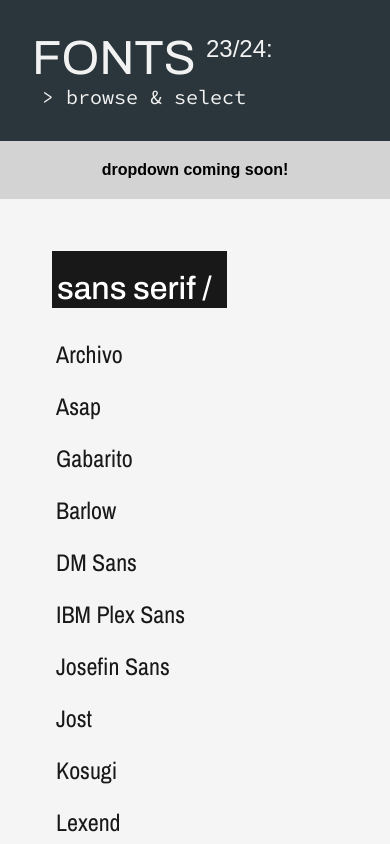
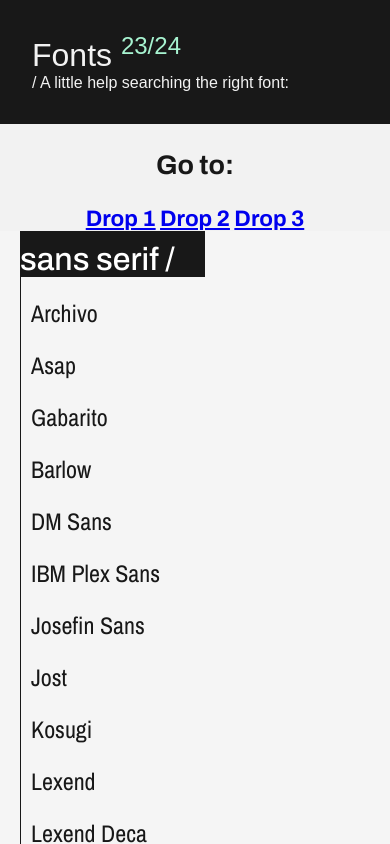
Before and after one commit to elbob-mx/desing-fonts, a plain HTML site: page index.html in a window 390 px wide. Shown: the top 844 px of the page. Drawn offline with nearby package versions, Linux system fonts and the light colour scheme; a web font is replaced by a local one.

Commit message:
major uodate

```diff
--- a/index.html
+++ b/index.html
@@ -5,34 +5,50 @@
     <meta charset="UTF-8">
     <meta name="viewport" content="width=device-width, initial-scale=1.0">
     <title>Fonts 23/24:</title>
+    <link rel="shortcut icon" href="./img/favicon-wg.svg" type="image/x-icon" />
     <link rel="stylesheet" href="style.css">
     <link rel="preconnect" href="https://fonts.googleapis.com">
     <link rel="preconnect" href="https://fonts.gstatic.com" crossorigin>
     <link
-        href="https://fonts.googleapis.com/css2?family=Archivo+Narrow:ital,wght@0,400..700;1,400..700&family=Archivo:ital,wght@0,100..900;1,100..900&family=Gabarito:wght@400..900&family=Source+Code+Pro:ital,wght@0,200..900;1,200..900&display=swap"
+        href="https://fonts.googleapis.com/css2?family=Archivo+Narrow:ital,wght@0,400..700;1,400..700&family=Archivo:ital,wght@0,100..900;1,100..900&family=Gabarito:wght@400..900&family=Manrope:wght@200..800&family=Source+Code+Pro:ital,wght@0,200..900;1,200..900&display=swap"
         rel="stylesheet">
 </head>
 
 <body>
 
     <header>
-        <h1>Fonts <sup>23/24:</sup></h1>
-        <h2>&ensp;> browse & select</h2>
+        <!-- heading -->
+        <div id="heading">
+            <h1>Fonts <sup>23/24</sup></h1>
+            <h2>/ A little help searching the right font: </h2>
+        </div>
+        <!-- dropdown menu -->
+        <div class="dropdown">
+            <button class="dropdown-hover">Go to:</button>
+            <div class="dropdown-menu">
+                <a href="#">Drop 1</a>
+                <a href="#">Drop 2</a>
+                <a href="#">Drop 3</a>
+            </div>
+        </div>
     </header>
 
-    <div id="dropdown">dropdown coming soon!</div>
-
+    <!-- main content -->
+    <main>
         <div class="card-container">
             <!-- sans-serif fonts -->
             <ul class="card">
                 <h3>sans serif /</h3>
+                <div class="list">
                     <li><a href="https://fonts.google.com/specimen/Archivo?query=archivo">Archivo</a></li>
                     <li><a href="https://fonts.google.com/specimen/Asap?query=Asap">Asap</a></li>
                     <li><a href="https://fonts.google.com/specimen/Gabarito?query=gabarito">Gabarito</a></li>
                     <li><a href="https://fonts.google.com/specimen/Barlow?query=barlow">Barlow</a></li>
                     <li><a href="https://fonts.google.com/specimen/DM+Sans?query=DM+Sans">DM Sans</a></li>
-            <li><a href="https://fonts.google.com/specimen/IBM+Plex+Sans?query=IBM+Plex+Sans">IBM Plex Sans</a></li>
-            <li><a href="https://fonts.google.com/specimen/Josefin+Sans?query=Josefin+Sans">Josefin Sans</a></li>
+                    <li><a href="https://fonts.google.com/specimen/IBM+Plex+Sans?query=IBM+Plex+Sans">IBM Plex Sans</a>
+                    </li>
+                    <li><a href="https://fonts.google.com/specimen/Josefin+Sans?query=Josefin+Sans">Josefin Sans</a>
+                    </li>
                     <li><a href="https://fonts.google.com/specimen/Jost?query=Jost">Jost</a></li>
                     <li><a href="https://fonts.google.com/specimen/Kosugi?query=Kosugi">Kosugi</a></li>
                     <li><a href="https://fonts.google.com/specimen/Lexend?query=Lexend">Lexend</a></li>
@@ -43,49 +59,70 @@
                     <li><a href="https://fonts.google.com/specimen/Mukta?query=mukta">Mukta</a></li>
                     <li><a href="https://fonts.google.com/specimen/Oswald?query=oswald">Oswald</a></li>
                     <li><a href="https://fonts.google.com/specimen/Outfit?query=outfit">Outfit</a></li>
+                </div>
             </ul>
 
             <!-- sans wide fonts -->
             <ul class="card">
                 <h3>sans wide /</h3>
+                <div class="list">
                     <li><a href="https://fonts.google.com/specimen/Krona+One?query=Krona+One">Krona One</a></li>
                     <li><a href="https://fonts.google.com/specimen/Lexend+Exa?query=Lexend+Exa">Lexend Exa</a></li>
                     <li><a href="https://fonts.google.com/specimen/Lexend+Mega?query=Lexend+Mega">Lexend Mega</a></li>
                     <li><a href="https://fonts.google.com/specimen/Lexend+Giga?query=Lexend+Giga">Lexend Giga</a></li>
                     <li><a href="https://fonts.google.com/specimen/Michroma?query=Michroma">Michroma</a></li>
+                </div>
             </ul>
 
             <!-- sans rounded -->
             <ul class="card">
                 <h3>sans round /</h3>
+                <div class="list">
                     <li><a href="https://fonts.google.com/specimen/Fredoka?query=Fredoka">Fredoka</a></li>
                     <li><a href="https://fonts.google.com/specimen/Hubballi?query=Hubballi">Hubballi</a></li>
-            <li><a href="https://fonts.google.com/specimen/Kosugi+Maru?query=++++Kosugi+Maru">Kosugi Maru</a></li>
+                    <li><a href="https://fonts.google.com/specimen/Kosugi+Maru?query=++++Kosugi+Maru">Kosugi Maru</a>
+                    </li>
+                </div>
             </ul>
 
             <!-- serif -->
             <ul class="card">
                 <h3>serif /</h3>
-            <li><a href="https://fonts.google.com/specimen/IBM+Plex+Serif?query=IBM+Plex+Serif">IBM Plex Serif</a></li>
+                <div class="list">
+                    <li><a href="https://fonts.google.com/specimen/IBM+Plex+Serif?query=IBM+Plex+Serif">IBM Plex
+                            Serif</a>
+                    </li>
                     <li><a href="https://fonts.google.com/specimen/DM+Serif+Text?query=dm+serif">DM Serif Text</a></li>
-            <li><a href="https://fonts.google.com/specimen/DM+Serif+Display?query=dm+serif">DM Serif Display</a></li>
+                    <li><a href="https://fonts.google.com/specimen/DM+Serif+Display?query=dm+serif">DM Serif Display</a>
+                    </li>
+                </div>
             </ul>
 
             <!-- slab -->
             <ul class="card">
                 <h3>slab /</h3>
-            <li><a href="https://fonts.google.com/specimen/Josefin+Slab?query=Josefin+Slab">Josefin Slab</a></li>
+                <div class="list">
+                    <li><a href="https://fonts.google.com/specimen/Josefin+Slab?query=Josefin+Slab">Josefin Slab</a>
+                    </li>
                     <li><a href="https://fonts.google.com/specimen/Kameron?query=Kameron">Kameron</a></li>
                     <li><a href="https://fonts.google.com/specimen/Pridi?query=Pridi">Pridi</a></li>
+                </div>
             </ul>
 
             <!-- gohic -->
             <ul class="card">
                 <h3>gothic /</h3>
+                <div class="list">
                     <li><a href="https://fonts.google.com/specimen/Kumar+One?query=kumar">Kumar One</a></li>
-            <li><a href="https://fonts.google.com/specimen/Kumar+One+Outline?query=kumar+one">Kumar One Outline</a></li>
+                    <li><a href="https://fonts.google.com/specimen/Kumar+One+Outline?query=kumar+one">Kumar One
+                            Outline</a>
+                    </li>
+                </div>
             </ul>
         </div>
+
+    </main>
+
 
 
     ===
--- a/style.css
+++ b/style.css
@@ -1,7 +1,7 @@
 /* desktop */
 * {
   box-sizing: border-box;
-  font-family: Arial, Helvetica, sans-serif;
+  font-family: "Archivo", sans-serif;
   margin: 0;
   padding: 0;
 }
@@ -9,32 +9,76 @@ html,
 body {
   background-color: whitesmoke;
   margin: 0 auto;
-  min-height: 100vh;
+  min-height: 100%;
 }
 header {
-  background-color: #2a363b;
+  width: 100%;
+  position: sticky;
+  top: 0;
   color: #f2f2f2;
+  z-index: 50;
+}
+#heading {
   padding: 2rem;
+  background-color: #181818;
 }
-#dropdown {
-  background-color: lightgray;
+.dropdown {
+  position: relative;
+  display: inline-block;
+  width: 100%;
   text-align: center;
-  padding: 20px 0 20px;
+  padding: 10px 0;
+  font-size: 1.4rem;
   font-weight: bold;
+  display: inline-block;
+  border-bottom: 1px solid #181818;
+  background-color: #f2f2f2;
+  z-index: 50;
+}
+.dropdown-hover {
+  display: inline-block;
+  padding: 10px;
+  background-color: #f2f2f2;
+  color: #181818;
+  font-size: larger;
+  font-weight: 700;
+  cursor: pointer;
+  border: none;
+  width: 100%;
+  transition: 300ms;
+}
+.dropdown-hover:hover {
+  width: 100%;
+  background-color: #a7f3d0;
+  transition: 300ms;
+}
+.dropdown-menu {
+  position: absolute;
+  /* display: none; */
+  top: 100%;
+  left: 0;
+  min-width: 100%;
+  background-color: #f2f2f2;
+}
+.dropdown:hover .dropdown-menu {
+  display: block;
 }
 h1 {
   font-family: "Archivo", sans-serif;
-  font-size: 6rem;
+  font-size: 7rem;
   font-weight: 400;
-  text-transform: uppercase;
+  /* text-transform: uppercase; */
+  height: fit-content;
+}
+h2 {
+  font-family: Arial, Helvetica, sans-serif;
+  font-size: 1.4rem;
+  font-weight: lighter;
 }
 sup {
-  font-size: 2rem;
-}
-h2 {
-  font-family: "Source Code Pro", monospace;
-  font-size: 1.25rem;
-  font-weight: 400;
+  font-family: Arial, Helvetica, sans-serif;
+  font-size: 3rem;
+  color: #a7f3d0;
 }
 h3 {
   background-color: #181818;
@@ -42,19 +86,18 @@ h3 {
   font-family: "Archivo", sans-serif;
   font-size: 2rem;
   font-weight: 500;
-  margin-bottom: 10px;
   padding: 20px 15px 2px 5px;
   margin-top: 0;
-  width: fit-content;
+  width: 100%;
 }
 .card-container {
   display: flex;
   flex-direction: row;
   flex-wrap: wrap;
-  padding: 2rem;
+  padding: 4rem 2rem;
   flex-grow: 1;
   justify-content: space-between;
-  row-gap: 40px 40px;
+  gap: 30px;
 }
 .card {
   margin: 0 0 60px 0;
@@ -64,28 +107,46 @@ h3 {
 /* mobile */
 @media (max-width: 767px) {
   header {
-    background-color: #2a363b;
+    position: sticky;
+    top: 0;
+    width: 100%;
     color: #f2f2f2;
-    padding: 2rem;
-    position: sticky;
-    top: 0%;
+    z-index: 50;
+    scroll-snap-stop: normal;
+    background-color: #181818;
   }
   h1 {
-    font-size: 3rem;
+    font-family: Arial, Helvetica, sans-serif;
+    font-size: 2rem;
+  }
+  h2 {
+    font-size: 1rem;
+  }
+  h3 {
+    background-color: #181818;
+    width: fit-content;
+    scroll-snap-type: proximity;
+    padding: 15px 30px 0 0;
+    margin-top: 20px;
   }
   sup {
     font-size: 1.5rem;
+    color: #a7f3d0;
   }
-
+  .dropdown {
+    background-color: #f2f2f2;
+    box-shadow: none;
+    padding: 1rem 2rem;
+    border-bottom: 1px solid #181818;
+  }
   .card-container {
     display: flex;
     flex-direction: column;
     flex-wrap: wrap;
-    padding: 2rem;
+    padding: 0 0;
   }
   .card {
-    margin: 20px 0px 60px 20px;
-    padding: 0;
+    padding: 0 0 0 20px;
     width: -webkit-fill-available;
     flex-basis: 100%;
   }
@@ -95,6 +156,9 @@ h3 {
 }
 
 /* desktop */
+.list {
+  border-left: 1px solid #181818;
+}
 li {
   list-style-type: none;
   padding-top: 20px;
@@ -102,14 +166,16 @@ li {
 li a {
   color: #181818;
   font-family: "Archivo Narrow", sans-serif;
-  font-size: 1.6rem;
+  font-size: 1.4rem;
   padding: 3px 4px 3px 4px;
   text-decoration: none;
   transition: 300ms;
+  padding-left: 10px;
 }
 li a:hover {
   background-color: #181818;
   color: #f2f2f2;
-  padding: 3px 12px 3px 4px;
+  padding: 3px 60px 3px 4px;
   transition: 400ms;
+  padding-left: 10px;
 }
```
Also changed, not shown: img/favicon-wg.svg (added). Lines whose indentation alone changed are shown as unchanged.
